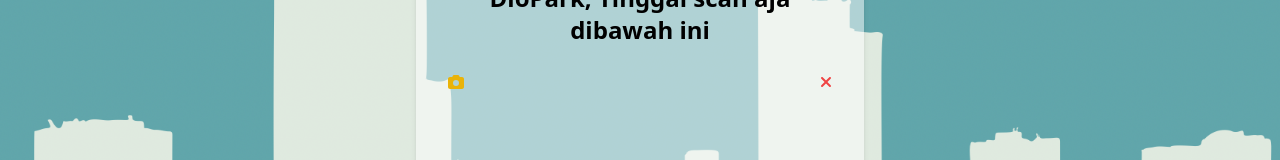
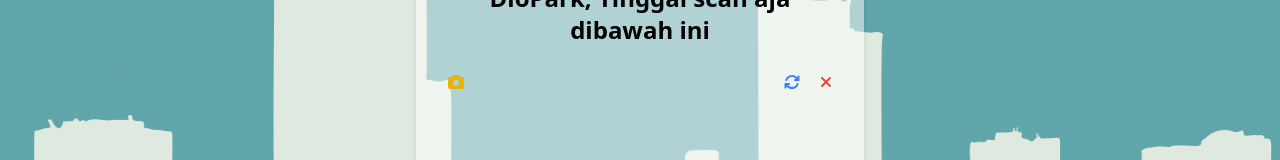
Before and after one commit to ishala/frontEnd_superior, a React (Vite) app: page /dashboard in a window 1280 px wide. Both pictures are taken after a click on the button "Scan tiket". Shown: the part 294-454 px from the top of the page. Built offline with nearby package versions, Linux system fonts and the light colour scheme; no server answers.

Commit message:
test back camera

```diff
--- a/src/page/Dashboard.jsx
+++ b/src/page/Dashboard.jsx
@@ -1,7 +1,7 @@
 import { useState, useRef, useEffect } from 'react';
 import QrScanner from 'qr-scanner';
 import { FontAwesomeIcon } from '@fortawesome/react-fontawesome';
-import { faQrcode, faTimes, faCamera, faUpload } from '@fortawesome/free-solid-svg-icons';
+import { faQrcode, faTimes, faCamera, faUpload, faSync } from '@fortawesome/free-solid-svg-icons';
 import backgroundImage from '../assets/img/main_bg.jpg';
 import Footer from '../component/Footer';
 
@@ -9,6 +9,7 @@ function Dashboard() {
     const [result, setResult] = useState('');
     const [scanning, setScanning] = useState(false);
     const [cameraImage, setCameraImage] = useState(null);
+    const [isBackCamera, setIsBackCamera] = useState(true);
     const videoRef = useRef(null);
 
     useEffect(() => {
@@ -17,10 +18,12 @@ function Dashboard() {
         }
         // Cleanup function to stop camera when component unmounts
         return () => stopCamera();
-    }, [scanning]);
+    }, [scanning, isBackCamera]);
 
     const startCamera = () => {
-        navigator.mediaDevices.getUserMedia({ video: true })
+        const facingMode = isBackCamera ? 'environment' : 'user';
+        const constraints = { video: { facingMode: { exact: facingMode } } };
+        navigator.mediaDevices.getUserMedia(constraints)
             .then(stream => {
                 videoRef.current.srcObject = stream;
                 videoRef.current.play();
@@ -53,6 +56,11 @@ function Dashboard() {
         // Add your image upload logic here
     };
 
+    const flipCamera = () => {
+        setIsBackCamera(!isBackCamera);
+        setScanning(false);
+    };
+
     return (
         <div className="flex items-center justify-center min-h-screen" style={{ backgroundImage: `url(${backgroundImage})`, backgroundSize: 'cover', backgroundPosition: 'center' }}>
             <div className="max-w-md w-full py-10 px-6 bg-white bg-opacity-50 shadow-md rounded-md" style={{ borderRadius: '20px' }}>
@@ -79,6 +87,9 @@ function Dashboard() {
                         <button onClick={toggleTorch} className="absolute top-2 left-2 text-yellow-500">
                             <FontAwesomeIcon icon={faCamera} />
                         </button>
+                        <button onClick={flipCamera} className="absolute top-2 right-10 text-blue-500">
+                            <FontAwesomeIcon icon={faSync} />
+                        </button>
                     </div>
                 )}
                 {result && (
```
